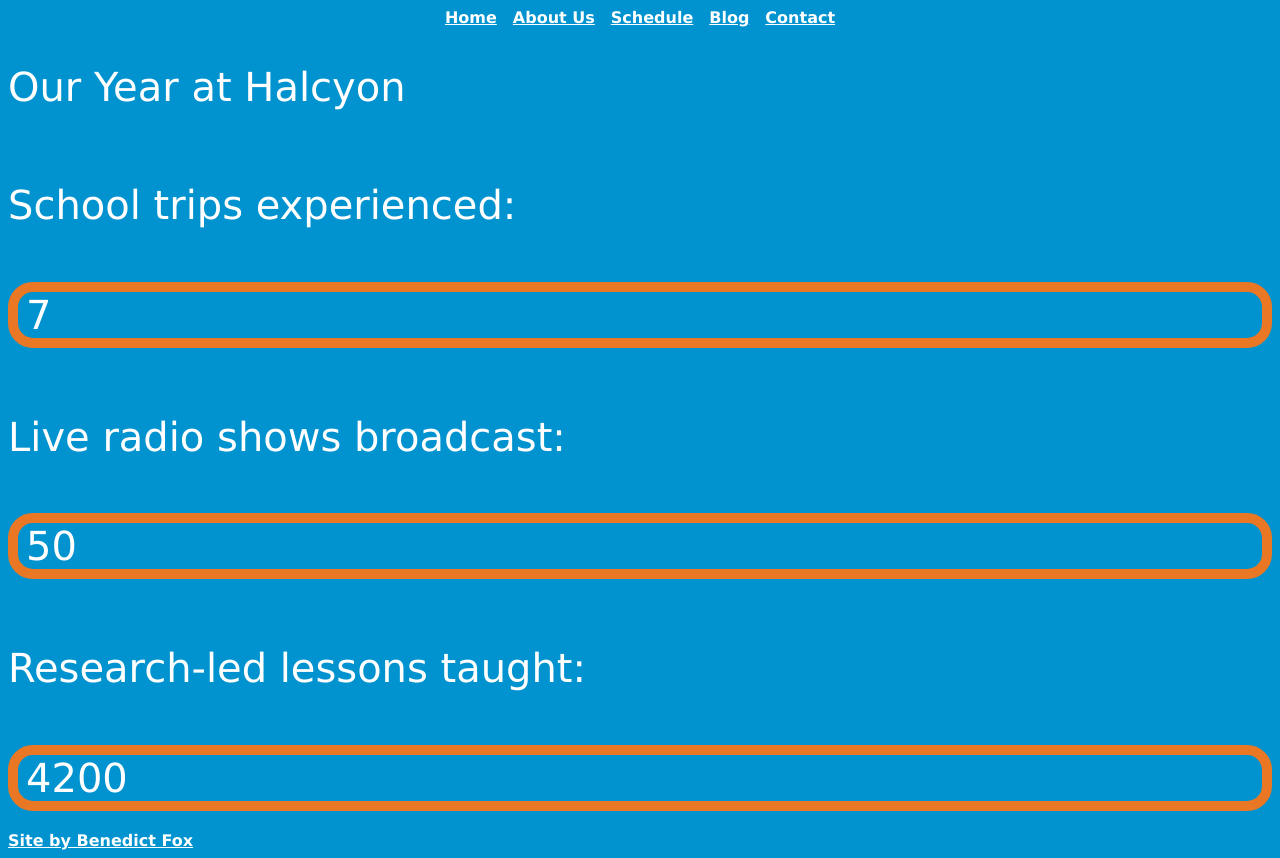
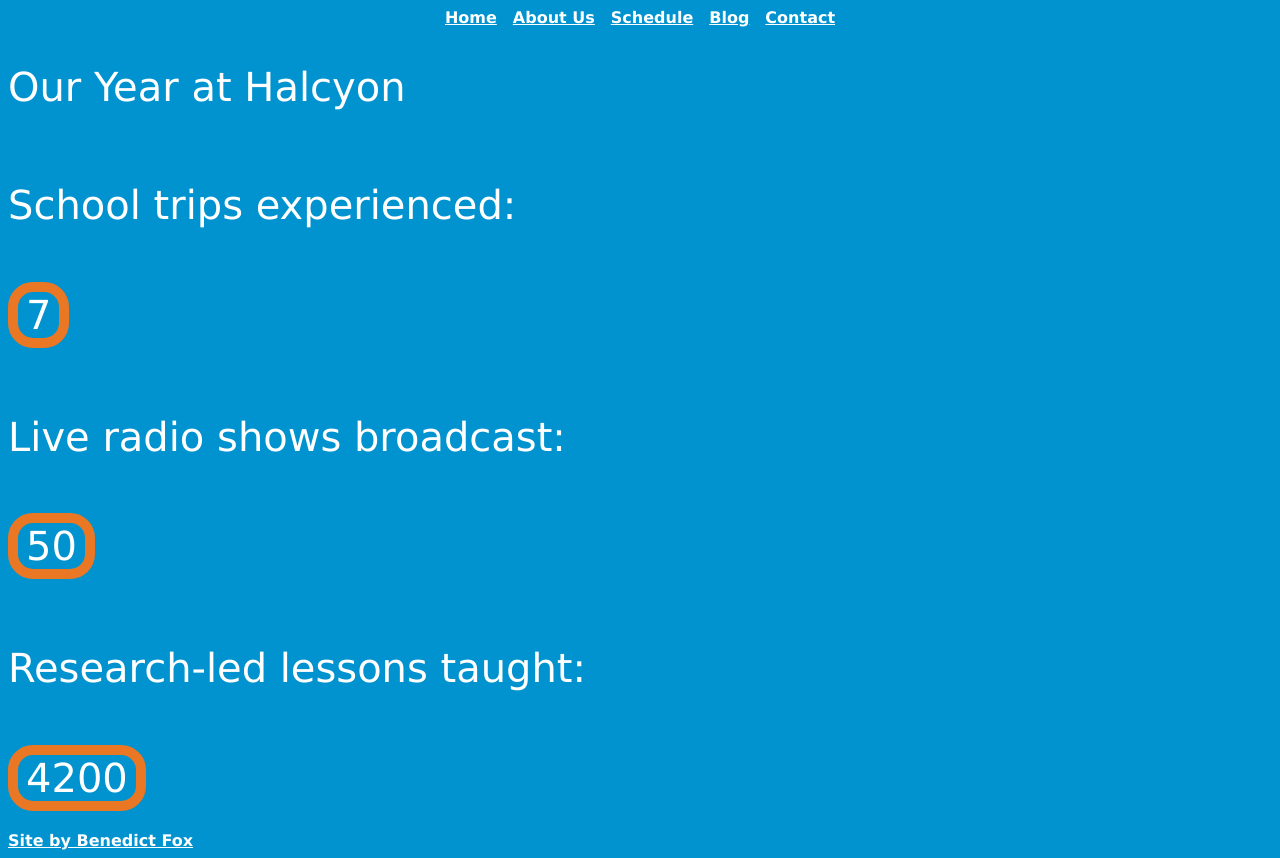
Before and after one commit to benfox04/halcyonticker, a plain HTML site: page index.html in a window 1280 px wide. Drawn offline with Linux system fonts and the light colour scheme.

Commit message:
Update index.html

```diff
--- a/index.html
+++ b/index.html
@@ -45,10 +45,10 @@
 
         </header>
         <div class="flex">
-            <h1 class="flex" id="Radio">Our Year at Halcyon</h1><br>
-            <h1 class="flex" id="Radio">School trips experienced: </h1><h1 class="title" id="Drake"> <script type = "text/javascript">document.write(Math.round(differenceInDays / 7))</script> </h1><br>
-            <h1 class="flex" id="Radio">Live radio shows broadcast: </h1><h1 class="title" id="Drake"> <script type = "text/javascript">document.write(differenceInDays)</script> </h1><br>
-            <h1 class="flex" id="Radio">Research-led lessons taught: </h1><h1 class="title" id="Drake"> <script type = "text/javascript">document.write(differenceInDays * 84)</script> </h1>
+            <div><h1 id="Radio">Our Year at Halcyon</h1></div><br>
+            <div><h1 id="Radio">School trips experienced: </h1><h1 class="title" id="Drake"> <script type = "text/javascript">document.write(Math.round(differenceInDays / 7))</script></h1></div><br>
+            <div><h1 id="Radio">Live radio shows broadcast: </h1><h1 class="title" id="Drake"> <script type = "text/javascript">document.write(differenceInDays)</script></h1></div><br>
+            <div><h1 id="Radio">Research-led lessons taught: </h1><h1 class="title" id="Drake"> <script type = "text/javascript">document.write(differenceInDays * 84)</script></h1></div>
         </div>
         <footer>
             <a href="https://github.com/benfox04">Site by Benedict Fox</a>
```
